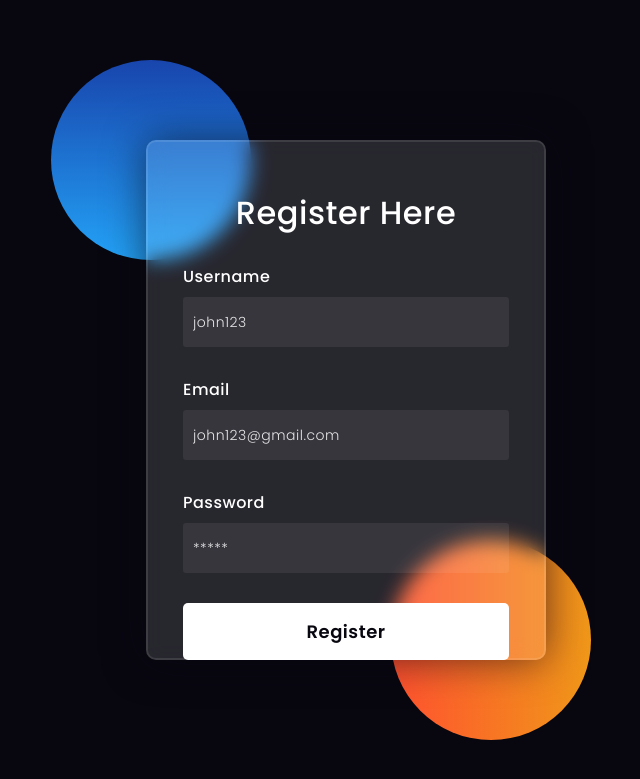
After one commit to rahull0328/Picklify, a Django app: page /accounts/register/ in a window 1280 px wide. The commit adds this page. Shown: the top 779 px of the page, without its empty margins (294-934 px from the left). Run offline with Django 5.2, Linux system fonts and the light colour scheme.

Commit message:
Completed Registration functionality

```diff
--- a/accounts/urls.py
+++ b/accounts/urls.py
@@ -1,6 +1,7 @@
 from django.urls import path
-from accounts.views import loginPage
+from accounts.views import loginPage, registerPage
 
 urlpatterns = [
-    path('login/', loginPage, name="login")
+    path('login/', loginPage, name="login"),
+    path('register/', registerPage, name="register")
 ]
--- a/accounts/views.py
+++ b/accounts/views.py
@@ -1,6 +1,31 @@
-from django.shortcuts import render
+from django.shortcuts import render, redirect
+from django.contrib import messages
+from django.contrib.auth.models import User
+from django.http import HttpResponseRedirect
 
 # Create your views here.
 
 def loginPage(request):
     return render(request, 'accounts/login.html')
+
+def registerPage(request):
+
+    if request.method == 'POST':
+        #fetching form data from UI
+        username = request.POST.get('username')
+        email = request.POST.get('email')
+        password = request.POST.get('password')
+
+        #checking whether user already exists
+        userObj = User.objects.filter(username=username, email=email)
+        if userObj.exists():
+            messages.warning(request, 'Username or Email already exists !')
+            return HttpResponseRedirect(request.path_info)
+
+        #creating new user
+        userObj = User.objects.create(username=username, email=email, password=password)
+        userObj.set_password(password)
+        userObj.save()
+        messages.success(request, 'Mail has been sent to Registered Email Id !')
+
+    return render(request, 'accounts/register.html')
--- /dev/null
+++ b/templates/accounts/register.html
@@ -0,0 +1,174 @@
+<!DOCTYPE html>
+<html lang="en">
+  <head>
+    <!-- Design by foolishdeveloper.com -->
+    <title>Picklify - Register</title>
+
+    <link rel="preconnect" href="https://fonts.gstatic.com" />
+    <link
+      rel="stylesheet"
+      href="https://cdnjs.cloudflare.com/ajax/libs/font-awesome/5.15.4/css/all.min.css"
+    />
+    <link
+      href="https://fonts.googleapis.com/css2?family=Poppins:wght@300;500;600&display=swap"
+      rel="stylesheet"
+    />
+    <!--Stylesheet-->
+    <style media="screen">
+      *,
+      *:before,
+      *:after {
+        padding: 0;
+        margin: 0;
+        box-sizing: border-box;
+      }
+      body {
+        background-color: #080710;
+      }
+      .background {
+        width: 430px;
+        height: 520px;
+        position: absolute;
+        transform: translate(-50%, -50%);
+        left: 50%;
+        top: 50%;
+      }
+      .background .shape {
+        height: 200px;
+        width: 200px;
+        position: absolute;
+        border-radius: 50%;
+      }
+      .shape:first-child {
+        background: linear-gradient(#1845ad, #23a2f6);
+        left: -80px;
+        top: -80px;
+      }
+      .shape:last-child {
+        background: linear-gradient(to right, #ff512f, #f09819);
+        right: -30px;
+        bottom: -80px;
+      }
+      form {
+        height: 520px;
+        width: 400px;
+        background-color: rgba(255, 255, 255, 0.13);
+        position: absolute;
+        transform: translate(-50%, -50%);
+        top: 50%;
+        left: 50%;
+        border-radius: 10px;
+        backdrop-filter: blur(10px);
+        border: 2px solid rgba(255, 255, 255, 0.1);
+        box-shadow: 0 0 40px rgba(8, 7, 16, 0.6);
+        padding: 50px 35px;
+      }
+      form * {
+        font-family: "Poppins", sans-serif;
+        color: #ffffff;
+        letter-spacing: 0.5px;
+        outline: none;
+        border: none;
+      }
+      form h3 {
+        font-size: 32px;
+        font-weight: 500;
+        line-height: 42px;
+        text-align: center;
+      }
+
+      label {
+        display: block;
+        margin-top: 30px;
+        font-size: 16px;
+        font-weight: 500;
+      }
+      input {
+        display: block;
+        height: 50px;
+        width: 100%;
+        background-color: rgba(255, 255, 255, 0.07);
+        border-radius: 3px;
+        padding: 0 10px;
+        margin-top: 8px;
+        font-size: 14px;
+        font-weight: 300;
+      }
+      ::placeholder {
+        color: #e5e5e5;
+      }
+      button {
+        margin-top: 30px;
+        width: 100%;
+        background-color: #ffffff;
+        color: #080710;
+        padding: 15px 0;
+        font-size: 18px;
+        font-weight: 600;
+        border-radius: 5px;
+        cursor: pointer;
+      }
+      .social {
+        margin-top: 30px;
+        display: flex;
+      }
+      .social div {
+        background: red;
+        width: 150px;
+        border-radius: 3px;
+        padding: 5px 10px 10px 5px;
+        background-color: rgba(255, 255, 255, 0.27);
+        color: #eaf0fb;
+        text-align: center;
+      }
+      .social div:hover {
+        background-color: rgba(255, 255, 255, 0.47);
+      }
+      .social .fb {
+        margin-left: 25px;
+      }
+      .social i {
+        margin-right: 4px;
+      }
+    </style>
+  </head>
+  <body>
+    <div class="background">
+      <div class="shape"></div>
+      <div class="shape"></div>
+    </div>
+    <form method="post">
+      {% csrf_token %} {% include "base/alert.html" %}
+      <h3>Register Here</h3>
+
+      <label for="username">Username</label>
+      <input
+        type="text"
+        placeholder="john123"
+        name="username"
+        id="username"
+        required
+      />
+
+      <label for="username">Email</label>
+      <input
+        type="email"
+        placeholder="john123@gmail.com"
+        name="email"
+        id="email"
+        required
+      />
+
+      <label for="password">Password</label>
+      <input
+        type="password"
+        placeholder="*****"
+        id="password"
+        name="password"
+        required
+      />
+
+      <button>Register</button>
+    </form>
+  </body>
+</html>
--- /dev/null
+++ b/templates/base/alert.html
@@ -0,0 +1,10 @@
+{% if messages %}
+{% for message in messages %}
+<div class="alert alert-{% if message.tags %}{{ message.tags }}"{% endif %}" role="alert">
+    {{message}}
+</div>
+{% endfor %}
+<ul class="messages">
+    <li>{{ message }}</li>
+</ul>
+{% endif %}
```
Also changed, not shown: templates/base/base.html (+13 -13 lines), db.sqlite3.
